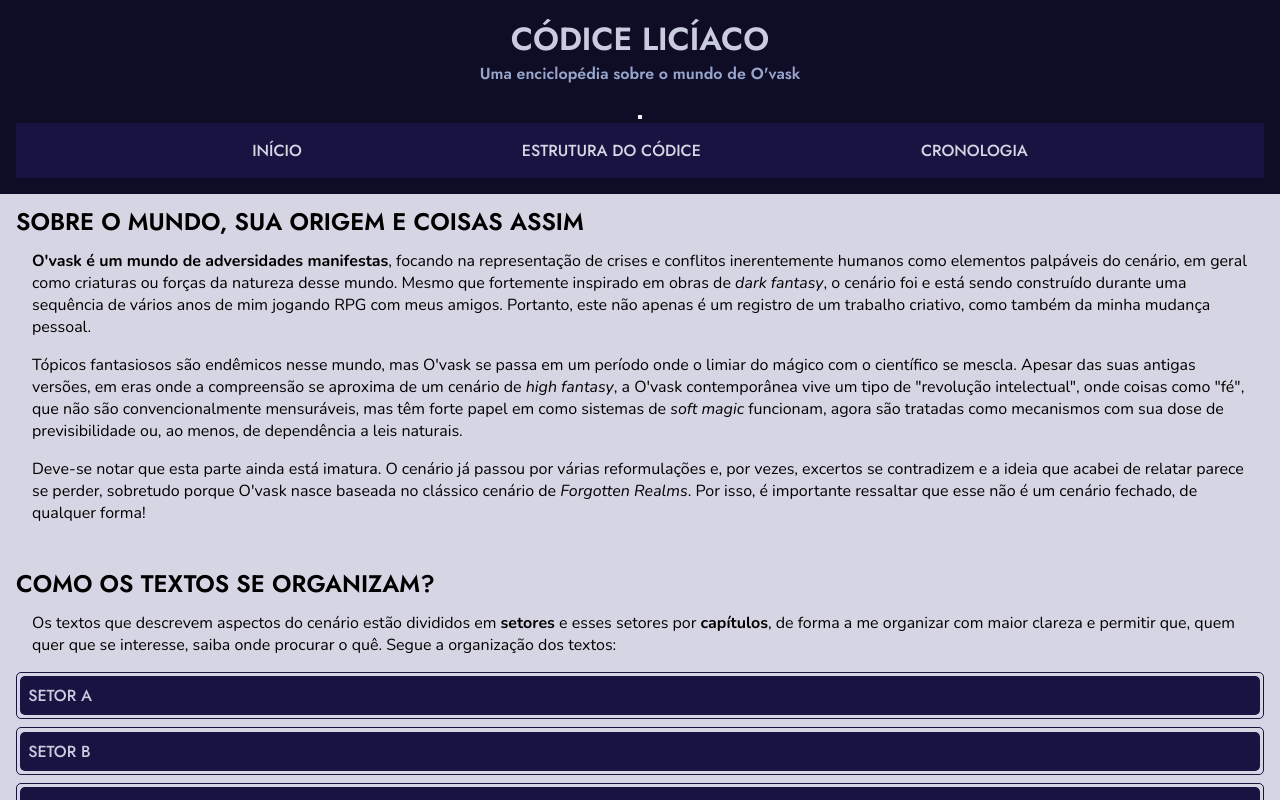
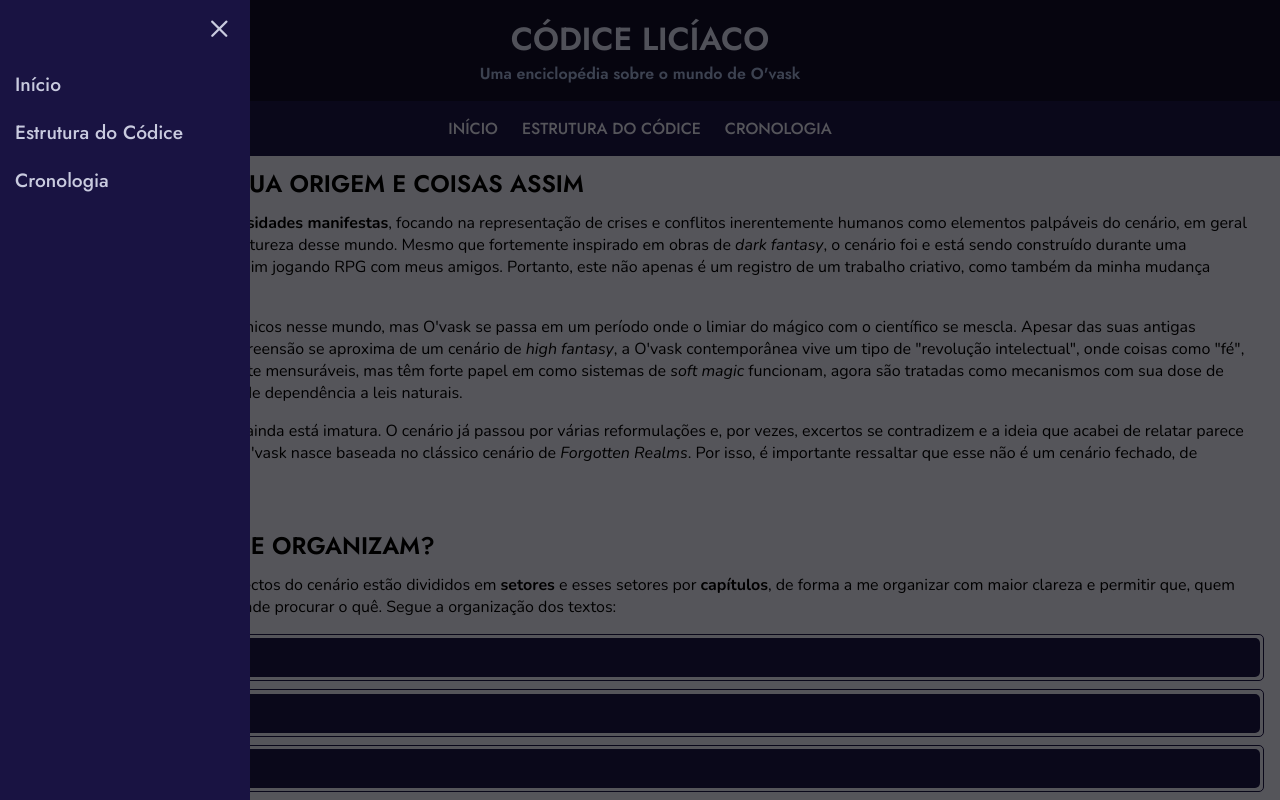
Before and after one commit to pedrohfranco/sois-ceruleos, a plain HTML site: page index.html in a window 1280 px wide. Both pictures are taken after a click on the button "Abrir menu". Shown: the top 800 px of the page. Drawn offline with nearby package versions, Linux system fonts and the light colour scheme.

Commit message:
feat[sidebar]: Adição gráfica e do código necessário para a barra lateral

```diff
--- a/index.html
+++ b/index.html
@@ -10,13 +10,28 @@
   <title>O'vask - Sóis Cerúleos</title>
 </head>
 <body>
+  <div class="overlay" id="overlay"></div>
+
+  <nav class="sidebar" id="sidebar">
+    <button class="close-btn" id="close-btn" title="Fechar menu">&times;</button>
+    <a href="#introduction" class="sidebar-link">Início</a>
+    <a href="#structure" class="sidebar-link">Estrutura do Códice</a>
+    <a href="#chronology" class="sidebar-link">Cronologia</a>
+  </nav>
+
   <header>
-    <h1 class="main-heading">CÓDICE LICÍACO</h1>
-    <div class="main-subheading">Uma enciclopédia sobre o mundo de O'vask</div>
+    <div class="headings">
+      <h1 class="main-heading">CÓDICE LICÍACO</h1>
+      <div class="main-subheading">Uma enciclopédia sobre o mundo de O'vask</div>
+    </div>
     <div class="nav-container">
-      <button class="sections-dropdown"></button>
+      <nav class="navbar">
+        <button class="hamburger-btn" id="hamburger-btn" title="Abrir menu">
+          <span></span>
+          <span></span>
+          <span></span>
+        </button>
 
-      <nav class="navbar">
         <ul class="navbar-nav">
           <li class="nav-item">
             <a href="#introduction" class="nav-link">Início</a>
@@ -163,5 +178,7 @@
 
   <footer>&copy Direitos reservados? Não sei. Faz o que você quiser com a informação que encontrar por aqui. Só não vende.</footer>
 
+  <script src="scripts.js"></script>
+
 </body>
 </html>
--- /dev/null
+++ b/scripts.js
@@ -0,0 +1,27 @@
+ document.addEventListener('DOMContentLoaded', () => {
+      const hamburgerBtn = document.getElementById('hamburger-btn');
+      const closeBtn = document.getElementById('close-btn');
+      const sidebar = document.getElementById('sidebar');
+      const overlay = document.getElementById('overlay');
+      const sidebarLinks = document.querySelectorAll('.sidebar-link');
+
+      const openSidebar = () => {
+        hamburgerBtn.classList.add('open');
+        sidebar.classList.add('open');
+        overlay.classList.add('active');
+      };
+
+      const closeSidebar = () => {
+        hamburgerBtn.classList.remove('open');
+        sidebar.classList.remove('open');
+        overlay.classList.remove('active');
+      };
+
+      hamburgerBtn.addEventListener('click', openSidebar);
+      closeBtn.addEventListener('click', closeSidebar);
+      overlay.addEventListener('click', closeSidebar);
+
+      sidebarLinks.forEach(link => {
+        link.addEventListener('click', closeSidebar);
+      });
+    });
--- a/style.css
+++ b/style.css
@@ -1,5 +1,7 @@
 @import url('https://fonts.googleapis.com/css2?family=Jost:ital,wght@0,100..900;1,100..900&family=Nunito:ital,wght@0,200..1000;1,200..1000&display=swap');
 
+
+/* Geral - Todo o documento */
 * {
   margin: 0;
   padding: 0;
@@ -12,20 +14,71 @@ body {
   background-color: #d6d5e3;
 }
 
+/* Header */
+
 header {
   background-color: #0f0c26;
-  padding: 1rem;
+  padding-top: 1rem;
   text-align: center;
 }
 
+.main-heading, .main-subheading, h2 {
+  font-family: "Jost", sans-serif;
+  font-weight: 600;
+}
+
+.main-heading {
+  color:  	 	#c9cbdf
+}
+
+.main-subheading {
+  color: #97a5ca;
+  margin-bottom: 1rem
+}
+
+.hamburger-btn {
+  position: absolute;
+  left: 1rem;
+  display: flex;
+  flex-direction: column;
+  justify-content: space-around;
+  background-color: transparent;
+  width: 2rem;
+  height: 2rem;
+  border: none;
+  cursor: pointer;
+  padding: 0;
+  z-index: 10;
+  transition: height 0.2s;
+}
+
+.hamburger-btn.open {
+  height: 2.5rem
+}
+
+.hamburger-btn span {
+  width: 2rem;
+  height: 0.25rem;
+  background: #d6d5e3;
+  border-radius: 10px;
+  transition: all 0.3s linear;
+  position: relative;
+  transform-origin: 1px;
+}
+
 .navbar {
+  display: flex;
   padding: 1rem;
+  justify-content: space-around;
+  align-items: center;
+  position: relative;
   background-color: #191342;
 }
 
 .navbar-nav {
   display: flex;
   justify-content: space-evenly;
+  gap: 1.5rem;
   list-style: none;
 }
 
@@ -36,6 +89,77 @@ header {
   font-weight: 500;
   color: #d6d5e3;
 }
+
+/* Barra Lateral (Sidebar) */
+.sidebar {
+  height: 100%;
+  width: 250px;
+  position: fixed;
+  z-index: 100;
+  top: 0;
+  left: 0;
+  background-color: #191342;
+  overflow-x: hidden;
+  transition: transform 0.4s ease-in-out;
+  transform: translateX(-100%); /* Começa fora da tela */
+  padding-top: 60px;
+  display: flex;
+  flex-direction: column;
+}
+
+.sidebar.open {
+  transform: translateX(0); /* Entra na tela */
+}
+
+.sidebar-link {
+  padding: 10px 15px;
+  text-decoration: none;
+  font-family: "Jost", sans-serif;
+  font-size: 1.2rem;
+  font-weight: 500;
+  color: #c9cbdf;
+  display: block;
+  transition: 0.3s;
+}
+
+.sidebar-link:hover {
+  color: #fff;
+  background-color: #2e0d49;
+}
+
+.close-btn {
+  position: absolute;
+  top: 10px;
+  right: 20px;
+  font-size: 36px;
+  color: #c9cbdf;
+  background: none;
+  border: none;
+  cursor: pointer;
+  line-height: 1;
+}
+
+/* Fundo Escurecido (Overlay) */
+.overlay {
+  display: none; /* Começa escondido */
+  position: fixed;
+  width: 100vw;
+  height: 100vh;
+  top: 0;
+  left: 0;
+  background: rgba(0, 0, 0, 0.6);
+  z-index: 50;
+  opacity: 0;
+  transition: opacity 0.4s ease;
+}
+
+.overlay.active {
+  display: block;
+  opacity: 1;
+}
+
+
+/* Main */
 
 main {
   padding: 1rem;
@@ -48,28 +172,15 @@ p {
   margin: 1rem 1rem;
 }
 
-.main-heading, .main-subheading, h2 {
-  font-family: "Jost", sans-serif;
-  font-weight: 600;
-}
-
 h2 {
   text-transform: uppercase;
   line-height: 100%;
 }
 
-.main-heading {
-  color:  	 	#c9cbdf
-}
-
-.main-subheading {
-  color: #97a5ca;
-  margin-bottom: 1rem
-}
-
-.work-in-progress {
-  max-width: 40%;
-  height: auto;
+.structure-container {
+  display: flex;
+  flex-direction: column;
+  gap: 0.5rem
 }
 
 summary {
@@ -140,8 +251,7 @@ summary {
 
 }
 
-.structure-container {
-  display: flex;
-  flex-direction: column;
-  gap: 0.5rem
+.work-in-progress {
+  max-width: 40%;
+  height: auto;
 }
```
